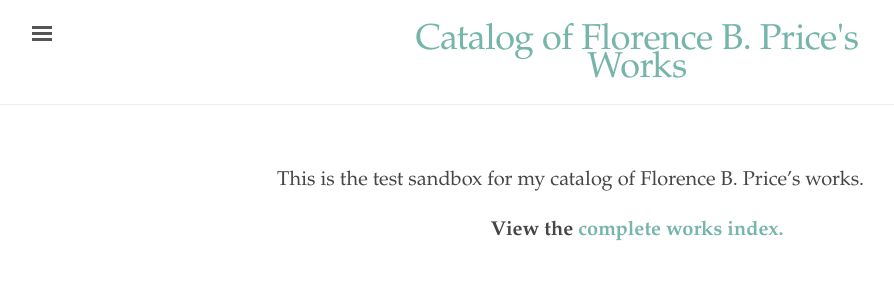
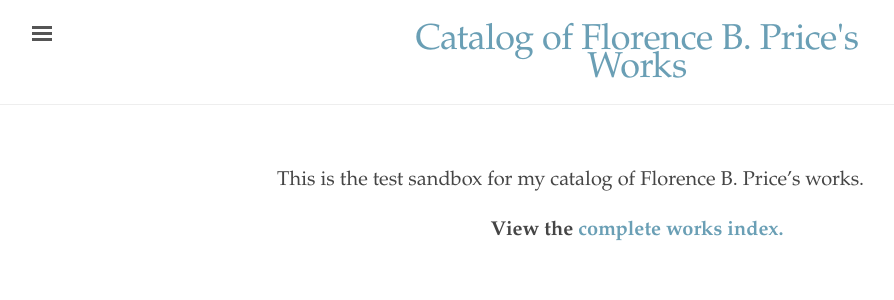
Before and after one commit to dwshadle/florence-price-catalog, a Jekyll site: the page built from _pages/index.md, in a window 1280 px wide. Shown: the top 300 px of the page, without its empty margins (3-897 px from the left). Built offline with Jekyll 4.4.1, drawn with Linux system fonts in a browser that asks for light colours.

Commit message:
Update _config.yml

```diff
--- a/_config.yml
+++ b/_config.yml
@@ -19,7 +19,7 @@ baseurl: "/" # the subpath of your site, e.g. /blog
 url: "/" # the base hostname & protocol for your site, e.g. http://example.com
 
 # Color scheme. Options: red, orange, magenta, cyan, blue, brown
-color-scheme: cyan
+color-scheme: blue
 
 # Permalinks
 permalink: pretty
```
